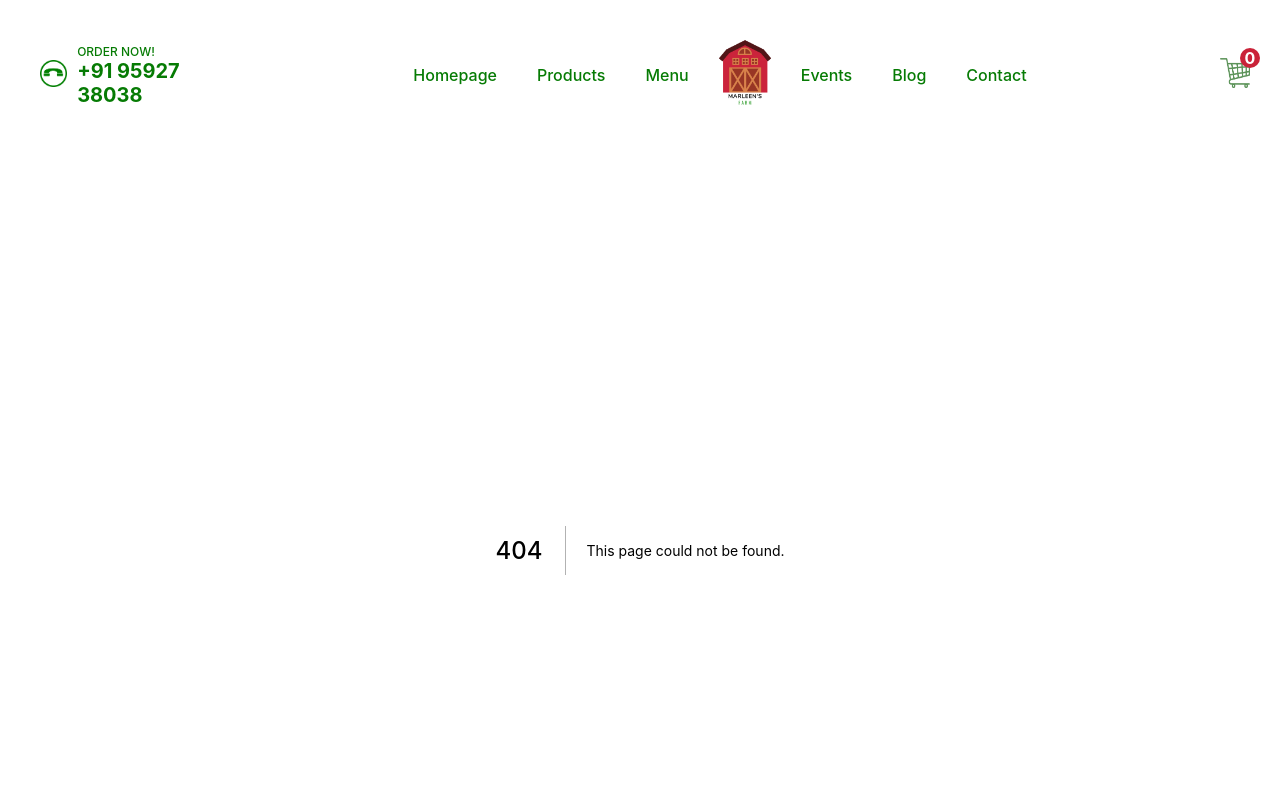
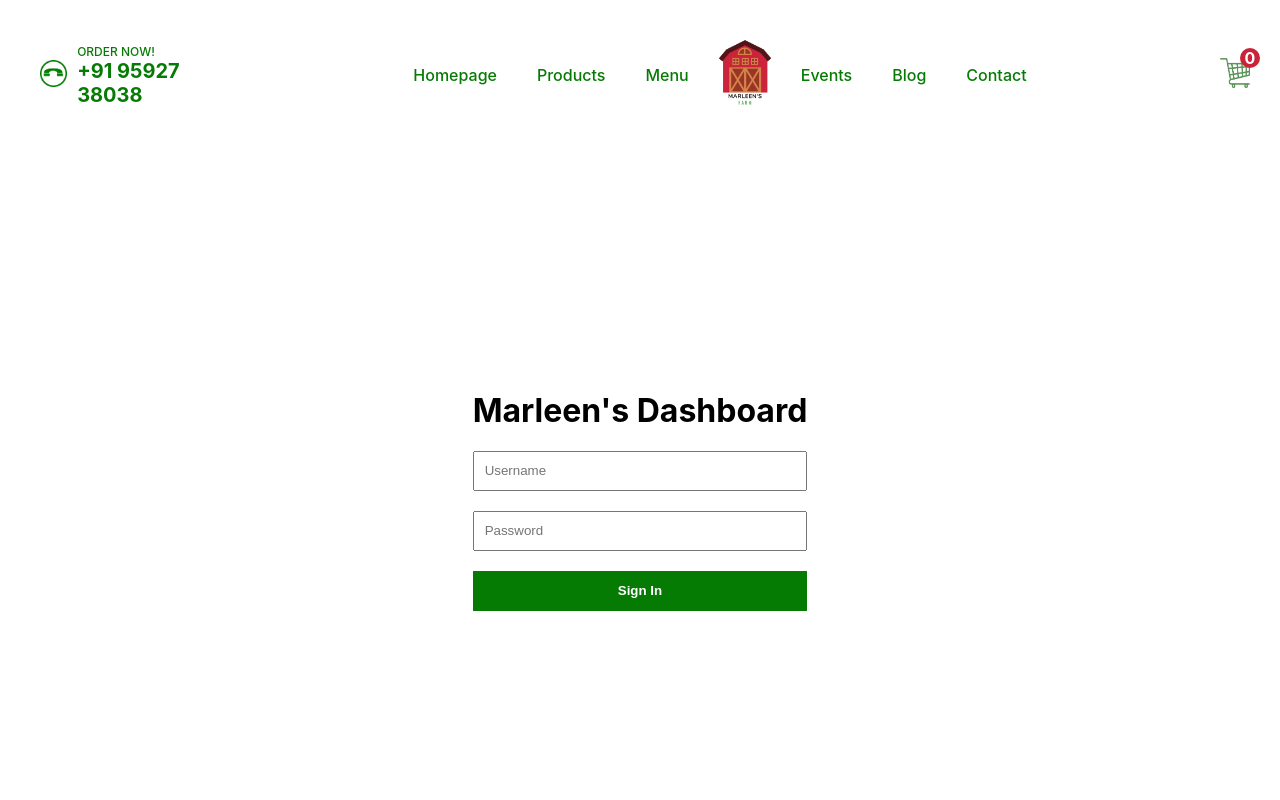
Before and after one commit to dipanc1/marli-chicken-farm, a Next.js app: page /admin/login in a window 1280 px wide. Before the commit this address had no page. Shown: the top 800 px of the page. Built offline with nearby package versions, Linux system fonts and the light colour scheme.

Commit message:
cookie auth, login page not working

```diff
--- /dev/null
+++ b/pages/admin/login.jsx
@@ -0,0 +1,49 @@
+import axios from 'axios';
+import { useRouter } from 'next/router';
+import { useState } from 'react';
+import styles from '../../styles/Login.module.css'
+
+const Login = () => {
+    const [username, setUsername] = useState(null);
+    const [password, setPassword] = useState(null);
+    const [error, setError] = useState(false);
+    const router = useRouter();
+
+    const handleClick = async () => {
+        try {
+            await axios.post('http://localhost:3000/api/login', {
+                username,
+                password
+            });
+            // localStorage.setItem('token', res.data.token);
+            router.push('/admin');
+        } catch (error) {
+            setError(true);
+        }
+    }
+
+    return (
+        <div className={styles.container}>
+            <div className={styles.wrapper}>
+                <h1>Marleen's Dashboard</h1>
+                <input
+                    placeholder="Username"
+                    className={styles.input}
+                    onChange={(e) => setUsername(e.target.value)}
+                />
+                <input
+                    placeholder="Password"
+                    type="password"
+                    className={styles.input}
+                    onChange={(e) => setPassword(e.target.value)}
+                />
+                <button onClick={handleClick} className={styles.button}>
+                    Sign In
+                </button>
+                {error && <span className={styles.error}>Wrong Credentials!</span>}
+            </div>
+        </div>
+    )
+}
+
+export default Login
--- a/pages/api/login.js
+++ b/pages/api/login.js
@@ -3,12 +3,16 @@ import cookie from "cookie";
 const handler = (req, res) => {
     if (req.method === "POST") {
         const { username, password } = req.body;
-        if (username === process.env.USERNAME && password === process.env.PASSWORD) {
-            res.setHeader("Set-Cookie", cookie.serialize("token", process.env.TOKEN, {
-                maxAge: 60 * 60,
-                sameSite: 'strict',
-                path: '/',
-            }));
+        if (
+            username === process.env.ADMIN_USERNAME && password === process.env.ADMIN_PASSWORD) {
+            res.setHeader(
+                "Set-Cookie",
+                cookie.serialize("token", process.env.TOKEN, {
+                    maxAge: 60 * 60,
+                    sameSite: 'strict',
+                    path: '/',
+                })
+            );
             res.status(200).json('Success');
         } else {
             res.status(400).json('Wrong Credentials');
--- /dev/null
+++ b/styles/Login.module.css
@@ -0,0 +1,32 @@
+.container {
+    height: calc(100vh - 100px);
+    display: flex;
+    align-items: center;
+    justify-content: center;
+}
+
+.wrapper {
+    display: flex;
+    flex-direction: column;
+}
+
+.input {
+    height: 40px;
+    margin-bottom: 20px;
+    padding: 0 10px;
+}
+
+.button {
+    height: 40px;
+    margin-bottom: 20px;
+    border: none;
+    background-color: #067b04;
+    color: white;
+    font-weight: 600;
+    cursor: pointer;
+}
+
+.error {
+    font-size: 13px;
+    color: red;
+}
```
Also changed, not shown: pages/admin/index.jsx (+11 -1 lines).
